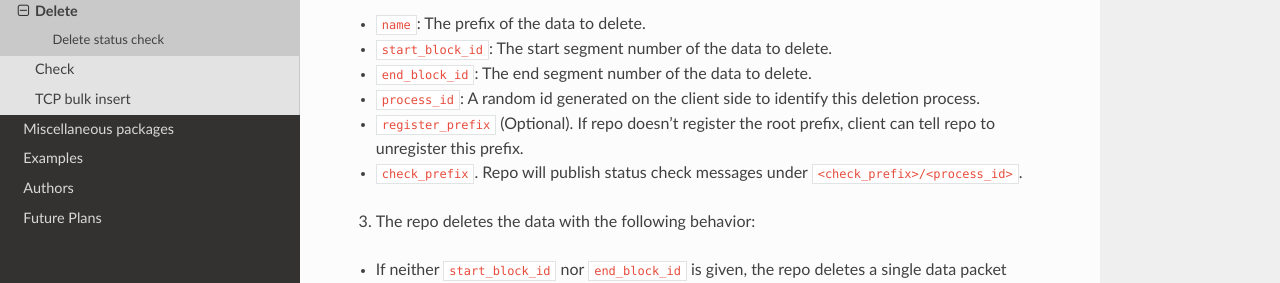
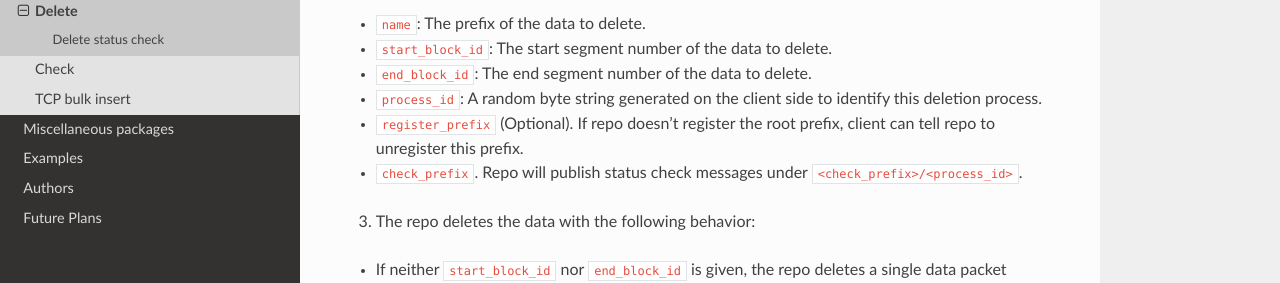
Before and after one commit to UCLA-IRL/ndn-python-repo, a Sphinx documentation site: the page built from docs/src/specification/delete.rst, in a window 1280 px wide and 1192 px high. Shown: the part 320-603 px from the top of the window. Built offline with Sphinx 7.4.7 and the Read the Docs theme 2.0.0, drawn with Linux system fonts in a browser that asks for light colours.

Commit message:
docs: change process_id and nonce from uint to bytes

```diff
--- a/docs/src/misc_pkgs/pub_sub.rst
+++ b/docs/src/misc_pkgs/pub_sub.rst
@@ -28,7 +28,7 @@
 ``"/<topic>/notify"``, which will be routed to a subscriber. The interest carries:
 
     * Publisher prefix: used by the subscriber to reach the publisher in the next step
-    * Nonce: used by the publisher to de-multiplex among different publications
+    * Nonce: a random bytes string, used by the publisher to de-multiplex among different publications
     * Forwarding hint (optional): if publisher prefix is not announced in the routing system, publisher can provide a forwarding hint
 
     Meanwhile, ``msg`` is wrapped into a Data packet named ``"/<pub_prefix>/msg/<topic>/<nonce>"``. Here, the data name contains ``topic`` to establish a binding between topic and nonce, to prevent man-in-the-middle attacks that changes the topic.
--- a/docs/src/specification/delete.rst
+++ b/docs/src/specification/delete.rst
@@ -17,7 +17,7 @@
 
 * ``end_block_id``: The end segment number of the data to delete.
 
-* ``process_id``: A random id generated on the client side to identify this deletion process.
+* ``process_id``: A random byte string generated on the client side to identify this deletion process.
 
 * ``register_prefix`` (Optional). If repo doesn't register the root prefix, client can tell repo to unregister this prefix.
 
--- a/docs/src/specification/insert.rst
+++ b/docs/src/specification/insert.rst
@@ -19,7 +19,7 @@
 
 * ``end_block_id`` (Optional). The end segment number of the data to insert.
 
-* ``process_id``. A random id generated on the client side to identify this insertion process.
+* ``process_id``. A random byte string generated on the client side to identify this insertion process.
 
 * ``register_prefix`` (Optional). If repo doesn't register the root prefix, client can tell repo to register this prefix.
 
```
